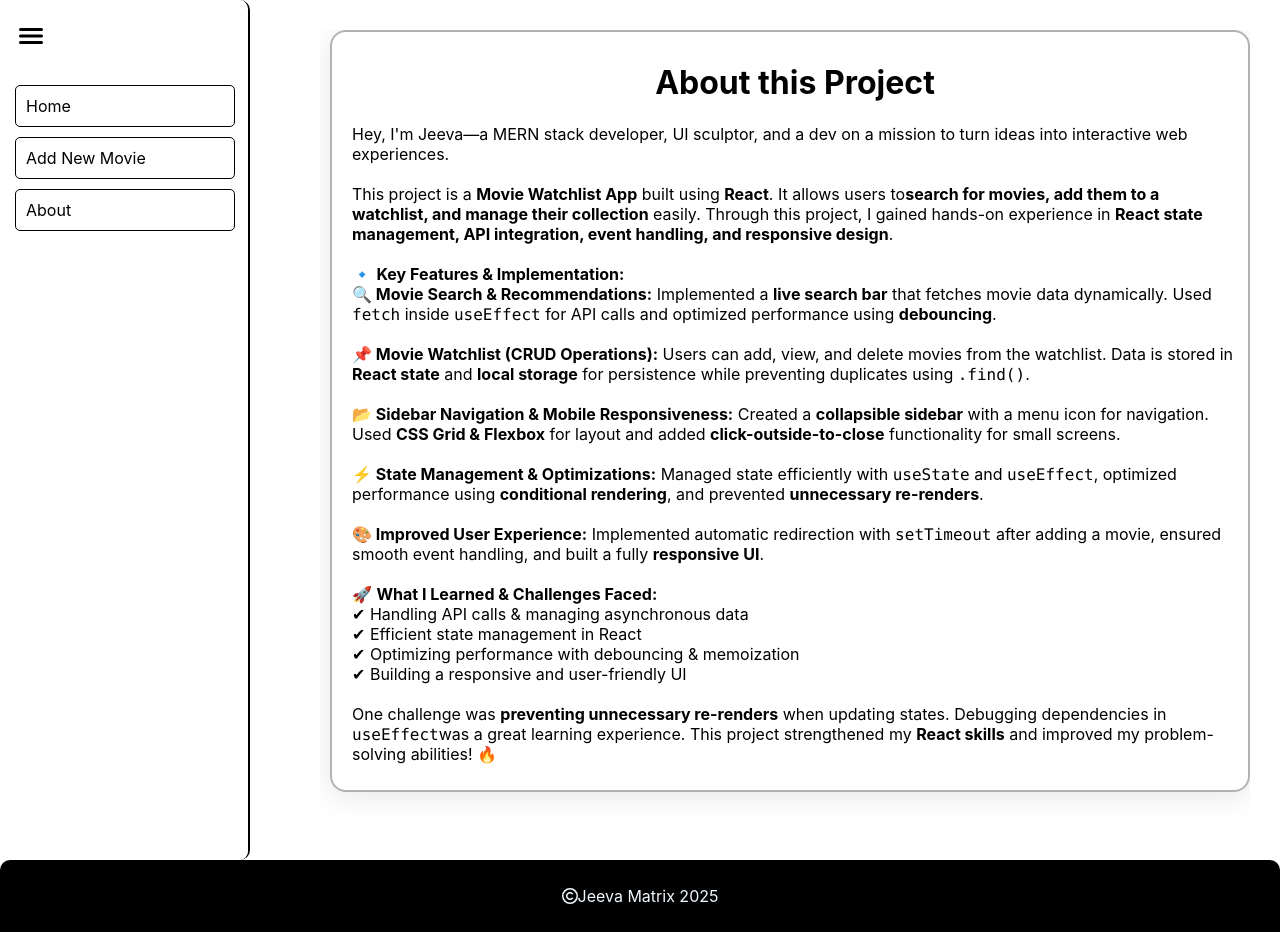
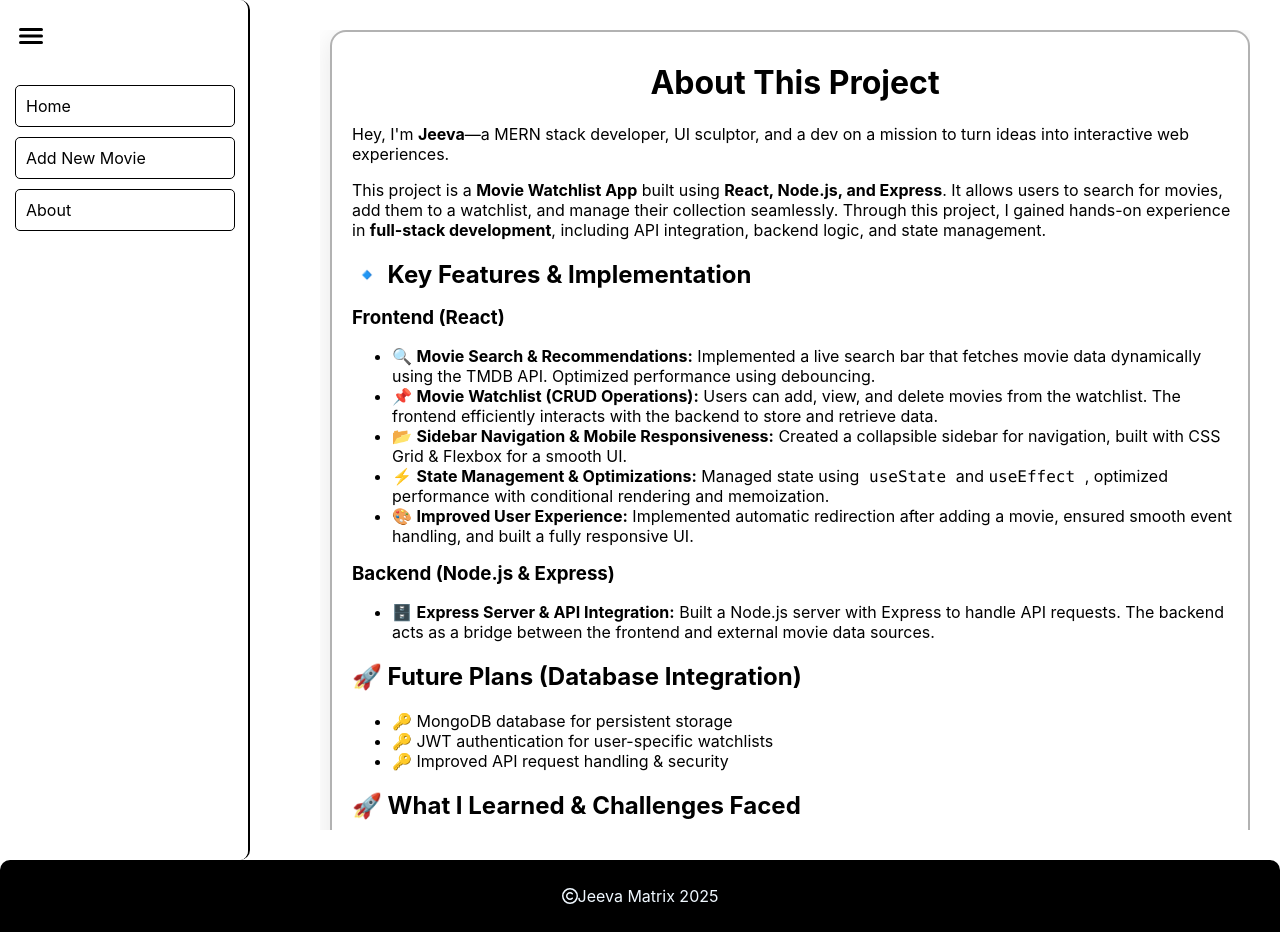
Before and after one commit to JeevaMatrix/watchlist, a React (Create React App) app: page /about in a window 1280 px wide. Built offline with nearby package versions, Linux system fonts and the light colour scheme; no server answers.

Commit message:
updated about page for backend

```diff
--- a/src/js/About.js
+++ b/src/js/About.js
@@ -4,40 +4,78 @@ import '../css/about.css'
 const About = () => {
   return (
     <div className='abt'>
-        <h1>About this Project</h1>
-        <p>
-        Hey, I'm Jeeva—a MERN stack developer, UI sculptor, and a dev on a mission to turn ideas into interactive web experiences. <br /><br />
+<h1>About This Project</h1>
+      <p>
+        Hey, I'm <strong>Jeeva</strong>—a MERN stack developer, UI sculptor, and a dev on a
+        mission to turn ideas into interactive web experiences.
+      </p>
+      <p>
+        This project is a <strong>Movie Watchlist App</strong> built using{" "}
+        <strong>React, Node.js, and Express</strong>. It allows users to search for movies,
+        add them to a watchlist, and manage their collection seamlessly. Through this
+        project, I gained hands-on experience in <strong>full-stack development</strong>,
+        including API integration, backend logic, and state management.
+      </p>
 
-  This project is a <strong>Movie Watchlist App</strong> built using <strong>React</strong>. It allows users to
-  <strong>search for movies, add them to a watchlist, and manage their collection</strong> easily. Through this project,
-  I gained hands-on experience in <strong>React state management, API integration, event handling, and responsive design</strong>.<br/><br/>
+      <h2>🔹 Key Features & Implementation</h2>
 
-  🔹 <strong>Key Features & Implementation:</strong><br/>
-  <strong>🔍 Movie Search & Recommendations:</strong> Implemented a <strong>live search bar</strong> that fetches movie data dynamically.
-  Used <code>fetch</code> inside <code>useEffect</code> for API calls and optimized performance using <strong>debouncing</strong>.<br/><br/>
+      <h3>Frontend (React)</h3>
+      <ul>
+        <li>
+          🔍 <strong>Movie Search & Recommendations:</strong> Implemented a live search
+          bar that fetches movie data dynamically using the TMDB API. Optimized performance
+          using debouncing.
+        </li>
+        <li>
+          📌 <strong>Movie Watchlist (CRUD Operations):</strong> Users can add, view, and
+          delete movies from the watchlist. The frontend efficiently interacts with the
+          backend to store and retrieve data.
+        </li>
+        <li>
+          📂 <strong>Sidebar Navigation & Mobile Responsiveness:</strong> Created a
+          collapsible sidebar for navigation, built with CSS Grid & Flexbox for a smooth
+          UI.
+        </li>
+        <li>
+          ⚡ <strong>State Management & Optimizations:</strong> Managed state using
+          <code> useState </code> and <code> useEffect </code>, optimized performance with
+          conditional rendering and memoization.
+        </li>
+        <li>
+          🎨 <strong>Improved User Experience:</strong> Implemented automatic redirection
+          after adding a movie, ensured smooth event handling, and built a fully
+          responsive UI.
+        </li>
+      </ul>
 
-  <strong>📌 Movie Watchlist (CRUD Operations):</strong> Users can add, view, and delete movies from the watchlist. Data is stored
-  in <strong>React state</strong> and <strong>local storage</strong> for persistence while preventing duplicates using <code>.find()</code>.<br/><br/>
+      <h3>Backend (Node.js & Express)</h3>
+      <ul>
+        <li>
+          🗄️ <strong>Express Server & API Integration:</strong> Built a Node.js server
+          with Express to handle API requests. The backend acts as a bridge between the
+          frontend and external movie data sources.
+        </li>
+      </ul>
 
-  <strong>📂 Sidebar Navigation & Mobile Responsiveness:</strong> Created a <strong>collapsible sidebar</strong> with a menu icon
-  for navigation. Used <strong>CSS Grid & Flexbox</strong> for layout and added <strong>click-outside-to-close</strong> functionality for small screens.<br/><br/>
+      <h2>🚀 Future Plans (Database Integration)</h2>
+      <ul>
+        <li>🔑 MongoDB database for persistent storage</li>
+        <li>🔑 JWT authentication for user-specific watchlists</li>
+        <li>🔑 Improved API request handling & security</li>
+      </ul>
 
-  <strong>⚡ State Management & Optimizations:</strong> Managed state efficiently with <code>useState</code> and <code>useEffect</code>,
-  optimized performance using <strong>conditional rendering</strong>, and prevented <strong>unnecessary re-renders</strong>.<br/><br/>
-
-  <strong>🎨 Improved User Experience:</strong> Implemented automatic redirection with <code>setTimeout</code> after adding a movie,
-  ensured smooth event handling, and built a fully <strong>responsive UI</strong>.<br/><br/>
-
-  🚀 <strong>What I Learned & Challenges Faced:</strong><br/>
-  ✔ Handling API calls & managing asynchronous data<br/>
-  ✔ Efficient state management in React<br/>
-  ✔ Optimizing performance with debouncing & memoization<br/>
-  ✔ Building a responsive and user-friendly UI<br/><br/>
-
-  One challenge was <strong>preventing unnecessary re-renders</strong> when updating states. Debugging dependencies in <code>useEffect</code>
-  was a great learning experience. This project strengthened my <strong>React skills</strong> and improved my problem-solving abilities! 🔥
-</p>
-
+      <h2>🚀 What I Learned & Challenges Faced</h2>
+      <ul>
+        <li>✔ Setting up a backend with Express.js</li>
+        <li>✔ Handling API requests & structuring routes</li>
+        <li>✔ Connecting frontend and backend effectively</li>
+        <li>✔ Optimizing performance with debouncing & caching</li>
+      </ul>
+      <p>
+        One major challenge was <strong>ensuring seamless communication between React and
+        Express</strong> while handling async operations. Debugging API responses and
+        structuring routes efficiently was a great learning experience! 🔥
+      </p>
     </div>
   )
 }
--- a/src/js/SearchBar.js
+++ b/src/js/SearchBar.js
@@ -1,6 +1,4 @@
-import React, { useEffect, useState } from 'react'
-import { FaSearch } from "react-icons/fa";
-// import './app.css';
+import React, { useEffect } from 'react'
 import '../css/searchBar.css'
 import RecommendBox from './RecommendBox';
 
```
